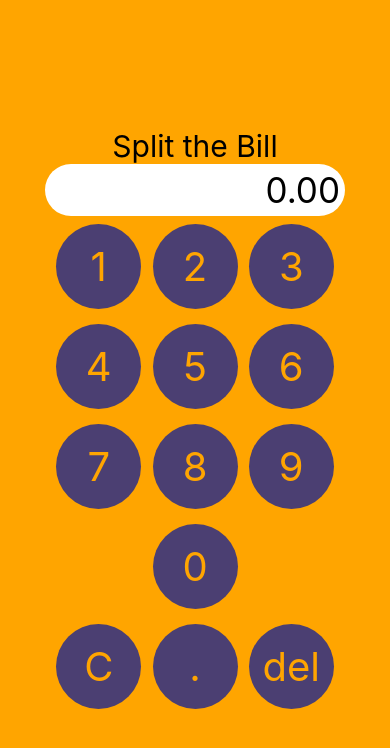
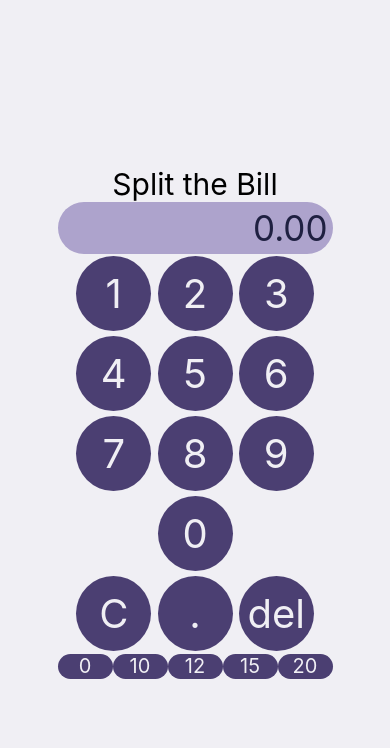
Before and after one commit to NoahAldhous/split-the-bill-react-native, a React Native app: screen / in a window 390 px wide. Shown: the top 748 px of the page. Built offline with nearby package versions, Linux system fonts and the light colour scheme.

Commit message:
added service charge button elements, resized calculator buttons to fit other elements on the screen

```diff
--- a/App.tsx
+++ b/App.tsx
@@ -16,7 +16,7 @@ export default function App() {
 const styles = StyleSheet.create({
   container: {
     flex: 2,
-    backgroundColor: 'orange',
+    backgroundColor: '#F0EFF4',
     alignItems: 'center',
     justifyContent: 'center',
   },
--- a/components/Calculator/Calculator.tsx
+++ b/components/Calculator/Calculator.tsx
@@ -35,6 +35,11 @@ const Calculator = () => {
             setBill = {setBill}
             serviceCharge = {serviceCharge}
         />
+        <ServiceChargeButtons setServiceCharge={function (arg0: number): void {
+            throw new Error('Function not implemented.');
+        } } calculateBill={function (): void {
+            throw new Error('Function not implemented.');
+        } }/>
     </View>
 };
 
@@ -60,12 +65,13 @@ const styles = StyleSheet.create({
     },
     billTextContainer: {
         alignItems:"flex-end",
-        backgroundColor:"white",
+        backgroundColor:"#ADA3CC",
         borderRadius:50,
         padding:5
     },
     billText: {
         fontSize:35,
+        color:"#1F2041"
     }
   });
 
--- a/components/Calculator/CalculatorButtons.tsx
+++ b/components/Calculator/CalculatorButtons.tsx
@@ -87,7 +87,7 @@ const CalculatorButtons: React.FunctionComponent<CalculatorButtonsProps> = ({use
         ["C", ".", "del"]
     ];
 
-    return <View>
+    return <View style={styles.buttonRowContainer}>
         {buttonArray.map(
             (arrayOfButtonValues:string[]) => {
                 return <View style={styles.buttonRow}>
@@ -111,23 +111,26 @@ const CalculatorButtons: React.FunctionComponent<CalculatorButtonsProps> = ({use
 }
 
 const styles = StyleSheet.create({
+    buttonRowContainer: {
+        alignItems:"center"
+    },
     buttonRow: {
         flexDirection:"row",
         justifyContent:"space-evenly",
         alignItems:"center",
-        height: 100,
-        width: 300,
+        height: 80,
+        width: 250,
     },
     calculatorButton: {
         borderRadius:50,
         padding:1,
-        width:85,
-        height:85,
+        width:75,
+        height:75,
         justifyContent:"center",
         alignItems:"center",
     },
     calculatorButtonText: {
-        color:"orange",
+        color:"#F0EFF4",
         fontSize:40,
     }
 });
--- a/components/Calculator/ServiceChargeButtons.tsx
+++ b/components/Calculator/ServiceChargeButtons.tsx
@@ -1,5 +1,5 @@
 import React, {useState} from 'react';
-import {View, StyleSheet, Text, Button} from 'react-native';
+import {View, StyleSheet, Text, Button, Pressable} from 'react-native';
 
 
 const ServiceChargeButtons = (props: {
@@ -14,12 +14,51 @@ const ServiceChargeButtons = (props: {
         calculateBill();
     }
 
-    return <View>
-        <Button title="calculate bill" onPress={calculateBill}></Button>
-        <Button title="10%" onPress={() => {changeServiceCharge("10")}}></Button>
-        <Button title="20%" onPress={() => {changeServiceCharge("20")}}></Button>
+    const serviceChargeButtonArray:string[] = [
+        "0",
+        "10",
+        "12",
+        "15",
+        "20",
+    ]
+
+    return <View style={styles.serviceChargeButtonContainer}>
+        {serviceChargeButtonArray.map(
+            (buttonValue:string) => {
+                return <Pressable
+                    style= {({ pressed }) => [
+                        {
+                            backgroundColor: pressed
+                                ? '#1F2041'
+                                : '#4B3F72'
+                        },
+                        styles.serviceChargeButton
+                    ]}onPress={() => console.log("!")}>
+                        <Text style={styles.serviceChargeButtonText}>{buttonValue}</Text>
+                    </Pressable>
+            }
+        )}
     </View>
 
 };
 
+const styles = StyleSheet.create({
+    serviceChargeButtonContainer: {
+        flexDirection:"row",
+        justifyContent:"space-between",
+    },
+    serviceChargeButton: {
+        borderRadius:50,
+        padding:1,
+        width:55,
+        height:25,
+        justifyContent:"center",
+        alignItems:"center",
+    },
+    serviceChargeButtonText: {
+        color:"#F0EFF4",
+        fontSize:20,
+    }
+});
+
 export default ServiceChargeButtons;
```
